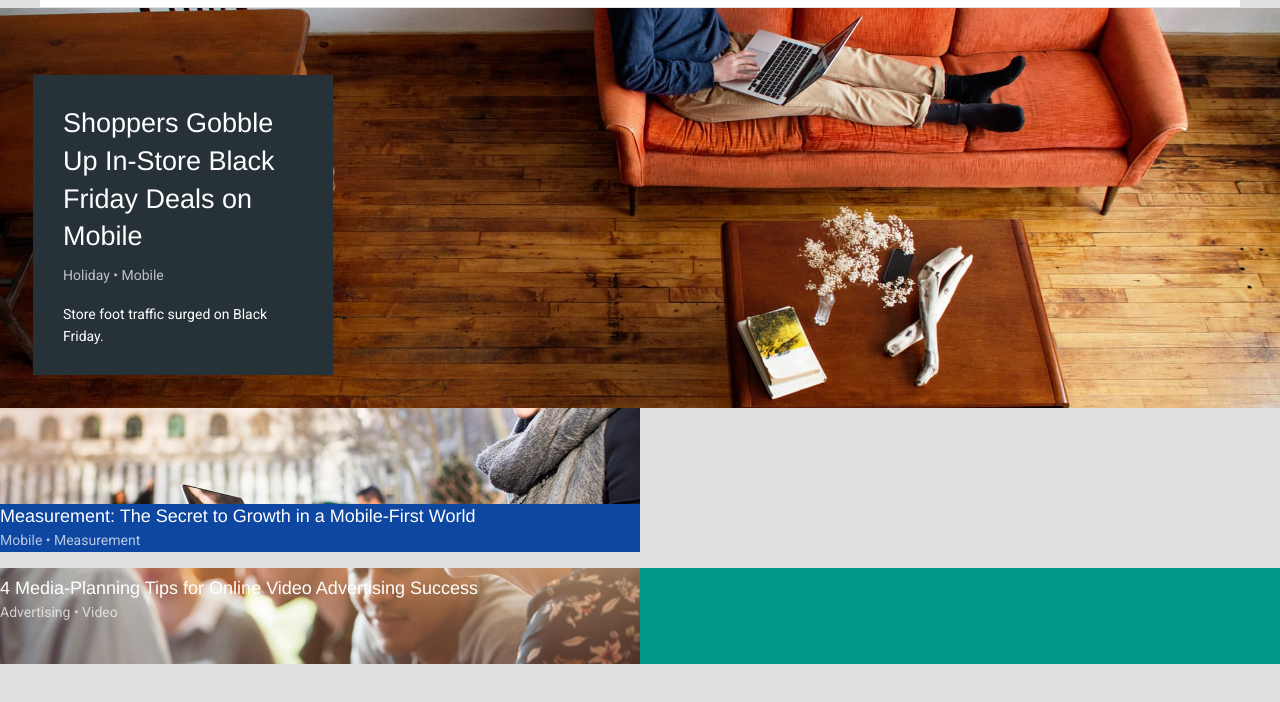
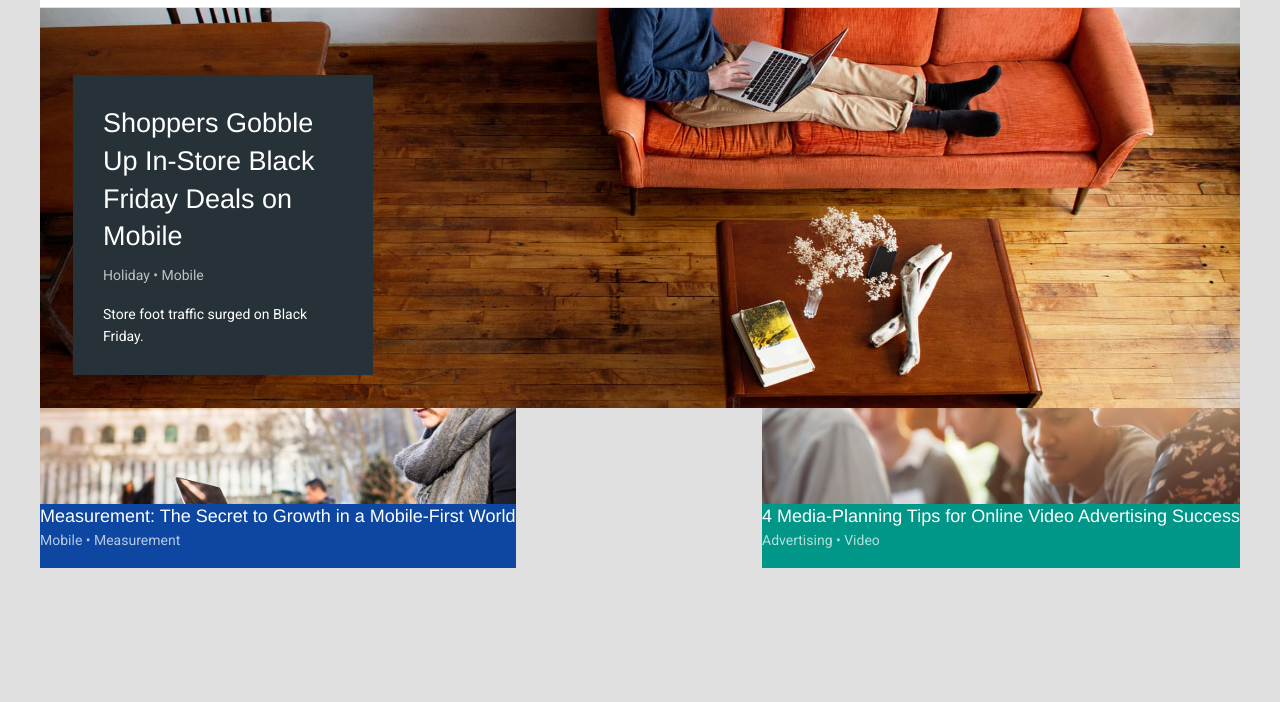
Before and after one commit to larrytun/CSS_Think-With-Google, a plain HTML site: page index.html in a window 1280 px wide. Shown: the part 56-758 px from the top of the page. Drawn offline with Linux system fonts and the light colour scheme.

Commit message:
center main wrapper div and align smaller bottom divs

```diff
--- a/css/app.css
+++ b/css/app.css
@@ -1,3 +1,11 @@
+*,
+*::before,
+*::after {
+    -webkit-box-sizing: border-box;
+       -moz-box-sizing: border-box;
+            box-sizing: border-box;
+}
+
 body {
   font-family: 'Roboto', sans-serif;
   background-color: #e0e0e0;
@@ -45,7 +53,7 @@ body {
   }
 
   .couch-dude {
-    min-width: 100vw;
+    min-width: 100%;
     background-image: url("../img/couch-dude.jpg");
     background-size: cover;
     background-position: center;
@@ -75,14 +83,13 @@ body {
     min-height: 6em;
     background-color: #0D47A1;
     max-width: 50vw;
+    float: left;
   }
 
   .textBox2 {
     color: white;
     margin: 0;
-    max-width: 70vw;
-    margin-top: -5.5em;
-    margin-right: 26px;
+    max-width: 50vw;
   }
 
   .tech-folks {
@@ -95,9 +102,11 @@ body {
   }
 
   .advertising-chunk {
-    height: auto;
+    height: 40%;
     min-height: 6em;
     background-color: #009688;
+    max-width: 50vw;
+    float: right;
   }
 
   .holidayBox {
@@ -111,6 +120,12 @@ body {
     color: white;
     padding: 30px;
     padding-top: 30px;
+  }
+
+  .wrapper {
+    height: 50vh;
+    max-width: 1200px;
+    margin:auto;
   }
 
 }
@@ -145,7 +160,7 @@ body {
     }
 
     .couch-dude {
-      min-width: 100vw;
+      min-width: 100%;
       background-image: url("../img/couch-dude.jpg");
       background-size: cover;
       background-position: center;
@@ -244,7 +259,7 @@ body {
   }
 
   .couch-dude {
-    min-width: 100vw;
+    min-width: 100%;
     background-image: url("../img/couch-dude.jpg");
     background-size: cover;
     background-position: center;
```
